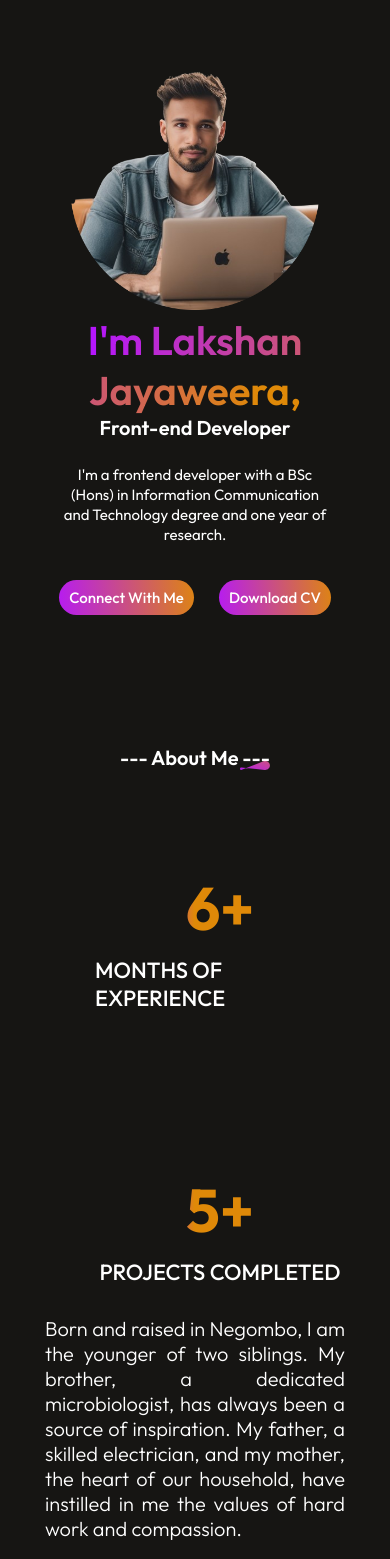
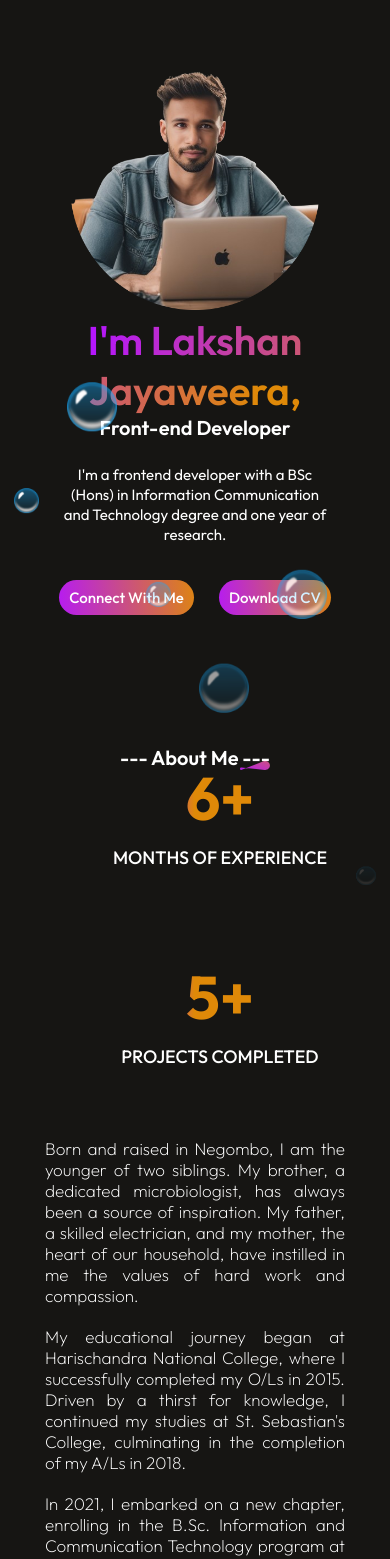
Before and after one commit to LakshanJayaweera426/Portfolio-, a React (Vite) app: page / in a window 390 px wide. Shown: the top 1559 px of the page. Built offline with nearby package versions, Linux system fonts and the light colour scheme.

Commit message:
Added bubbles animation

```diff
--- a/src/App.jsx
+++ b/src/App.jsx
@@ -6,6 +6,7 @@ import Services from "./components/services/Services";
 import MyWork from "./components/mywork/MyWork";
 import Contact from "./components/contact/Contact";
 import Footer from "./components/footer/Footer";
+import Bubbles from "./components/bubbles/Bubbles";
 
 
 const App = () => {
@@ -18,6 +19,7 @@ const App = () => {
       <Services/>
       <Contact/>
       <Footer/>
+      <Bubbles />
     </div>
   )
 }
--- a/src/components/about/About.css
+++ b/src/components/about/About.css
@@ -116,13 +116,17 @@
     .about-skills{
         width: 500px;
     }
+    .about-skills p{
+        font-size: 18px;
+
+    }
     .about-para{
-        font-weight: 300;
+        font-weight: 200;
+        font-size: 17px;
     }
-    .about-achievement{
-        margin-top: 200px;
-        margin-bottom: -40px;
-    }
+   .about-achievement p{
+    font-size: 18px;
+   }
 }
 @media (max-width:900px) {
     .about-para{
--- /dev/null
+++ b/src/components/bubbles/Bubbles.css
@@ -0,0 +1,53 @@
+.bubbles img{
+    width: 50px;
+    animation: bubble 9s linear infinite;
+}
+.bubbles{
+    width: 100%;
+    display: flex;
+    align-items: center;
+    justify-content: space-around;
+    position: absolute;
+    bottom: -120px;
+}
+@keyframes bubble {
+    0%{
+        transform: translateY(0);
+        opacity: 0;
+    }
+    50%{
+        opacity: 1;
+    }
+    70%{
+        opacity: 1;
+    }
+    100%{
+        transform: translateY(-100vh);
+        opacity: 0;
+    }
+}
+.bubbles img:nth-child(1){
+    animation-delay: 2s;
+    width: 25px;
+}
+.bubbles img:nth-child(2){
+    animation-delay: 1s;
+}
+.bubbles img:nth-child(3){
+    animation-delay: 3s;
+    width: 25px;
+}
+.bubbles img:nth-child(4){
+    animation-delay: 4s;
+}
+.bubbles img:nth-child(5){
+    animation-delay: 3s;
+}
+.bubbles img:nth-child(6){
+    animation-delay: 6s;
+    width: 20px;
+}
+.bubbles img:nth-child(7){
+    animation-delay: 7s;
+    width: 35px;
+}
--- /dev/null
+++ b/src/components/bubbles/Bubbles.jsx
@@ -0,0 +1,18 @@
+import React from 'react'
+import './Bubbles.css'
+import bubble from '../../assets/bubble.png'
+
+const Bubbles = () => {
+  return (
+    <div className='bubbles'>
+        <img src={bubble} alt="" />
+        <img src={bubble} alt="" />
+        <img src={bubble} alt="" />
+        <img src={bubble} alt="" />
+        <img src={bubble} alt="" />
+        <img src={bubble} alt="" />
+    </div>
+  )
+}
+
+export default Bubbles
```
Also changed, not shown: src/assets/bubble.png (added).
